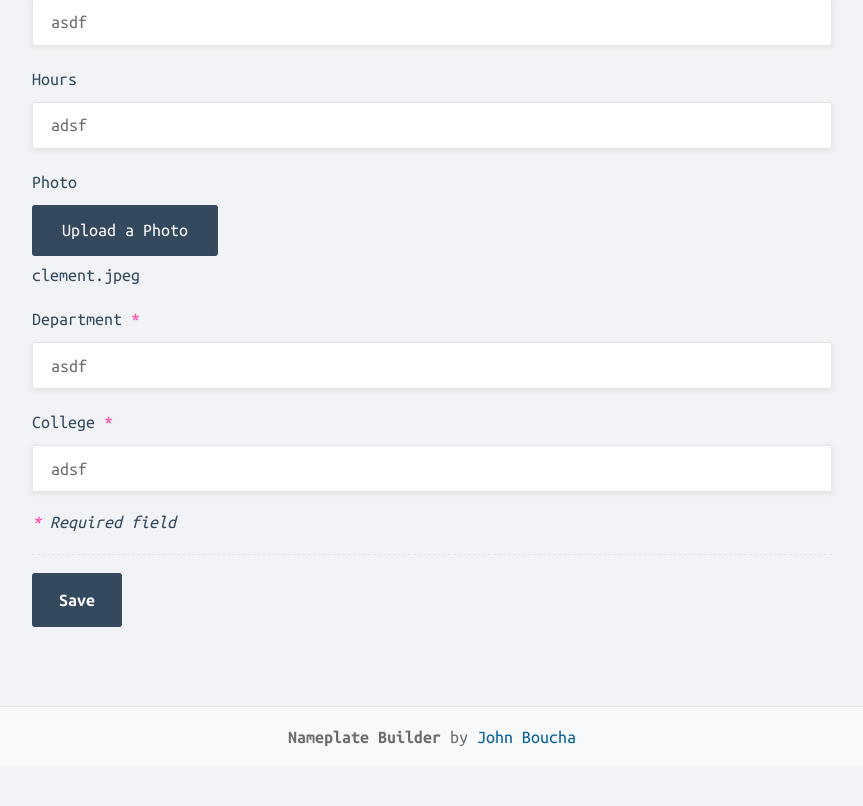
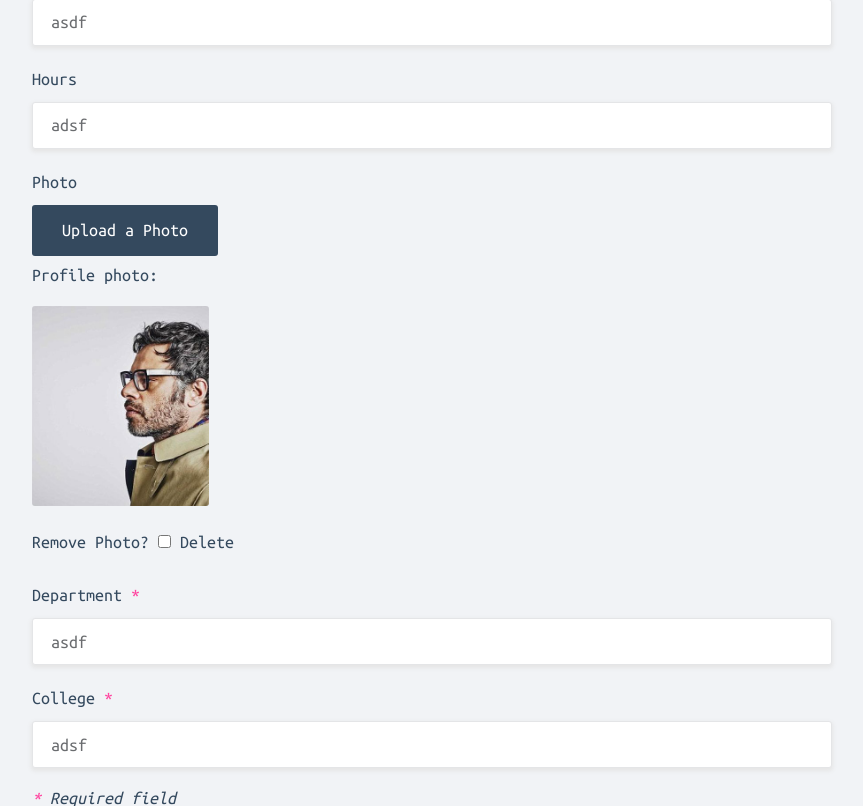
Before and after one commit to johnaboucha/flask-nameplate-builder, a Flask app: a page that uses application/templates/nameplates-single-edit.html in a window 1280 px wide. Shown: the part 678-1484 px from the top of the page, without its empty margins (208-1071 px from the left). Before the commit the page ends 1424 px from the top, so only its background shows below. Run offline with Flask 2, Linux system fonts and the light colour scheme; data comes from the database, SQL or seed files in the repository; both versions use the stored data as it was after the commit; some libraries are stand-ins or nearby versions.

Commit message:
Edit nameplate image updated

```diff
--- a/application/static/css/main.css
+++ b/application/static/css/main.css
@@ -30,6 +30,11 @@ p.small {
 img {
     border-radius: 3px;
     margin-bottom: 20px;
+}
+
+img#edit-form-image {
+	max-height: 200px;
+	margin-bottom: 0px;
 }
 
 header, nav, main, footer {
--- a/application/templates/nameplates-single-edit.html
+++ b/application/templates/nameplates-single-edit.html
@@ -47,7 +47,13 @@
 			{{ form.photo.label(class="photo-label") }}
 			{{ form.photo(accept=".jpg, .jpeg, .png", class="inputfile", id="file-1") }}
 			<label for="file-1"><span>Upload a Photo</span></label>
-			<p>{{ nameplate.photo }}</p>
+			{% if nameplate.photo %}
+				<p>Profile photo:</p>
+				<p><img src="{{ url_for('static', filename='/uploads/'+nameplate.photo) }}" id="edit-form-image"></p>
+				<p>Remove Photo? <input type="checkbox" id="removePhotoCheckbox" name="removePhotoCheckbox">
+					<label for="removePhotoCheckbox"> Delete</label>
+				</p>
+			{% endif %}
 		</div>
 
 		<div class="field">
@@ -87,5 +93,26 @@
 				updatePath();
 			});
 		};
+
+		var inputs = document.querySelectorAll( '.inputfile' );
+		Array.prototype.forEach.call( inputs, function( input )
+		{
+			var label	 = input.nextElementSibling,
+				labelVal = label.innerHTML;
+
+			input.addEventListener( 'change', function( e )
+			{
+				var fileName = '';
+				if( this.files && this.files.length > 1 )
+					fileName = ( this.getAttribute( 'data-multiple-caption' ) || '' ).replace( '{count}', this.files.length );
+				else
+					fileName = e.target.value.split( '\\' ).pop();
+
+				if( fileName )
+					label.querySelector( 'span' ).innerHTML = fileName;
+				else
+					label.innerHTML = labelVal;
+			});
+		});
 	</script>
 {% endblock %}
--- a/application/views/nameplates.py
+++ b/application/views/nameplates.py
@@ -37,6 +37,7 @@ def view_nameplates():
 
     return render_template('nameplates.html', nameplates=nameplates)
 
+
 @app.route('/nameplates/<slug>/delete')
 def delete(slug):
 	nameplate_to_delete = Nameplate.query.filter_by(slug=slug).first()
@@ -59,9 +60,11 @@ def delete(slug):
 
 @app.route('/update/<int:id>', methods=['GET', 'POST'])
 def update(id):
+	form = NameplateForm()
+
 	nameplate = Nameplate.query.get_or_404(id)
 
-	if request.method == 'POST':
+	if request.method == 'POST' and form.validate_on_submit():
 		nameplate.person_name = request.form['name']
 		nameplate.slug = request.form['slug']
 		nameplate.title = request.form['title']
@@ -83,6 +86,17 @@ def update(id):
 					photos.save(request.files['photo'])
 			else:
 				nameplate.photo = None
+
+			if request.form.get('removePhotoCheckbox'):
+				try:
+					image_to_delete = nameplate.photo
+					if os.path.exists(app.static_folder+'/uploads/'+image_to_delete):
+						os.remove(app.static_folder+'/uploads/'+image_to_delete)
+				except:
+					print("Editing Nameplate | Image not found to be delete")
+
+				nameplate.photo = None
+
 			db.session.commit()
 			return redirect('/nameplates/'+request.form['slug'])
 		except:
```
Also changed, not shown: application/templates/nameplates-single.html (+5 -5 lines), application/nameplates.db, application/static/uploads/clement.jpeg (added), uploads/clement.jpeg (added), uploads/clement_1.jpeg (added). Lines whose indentation alone changed are shown as unchanged.
